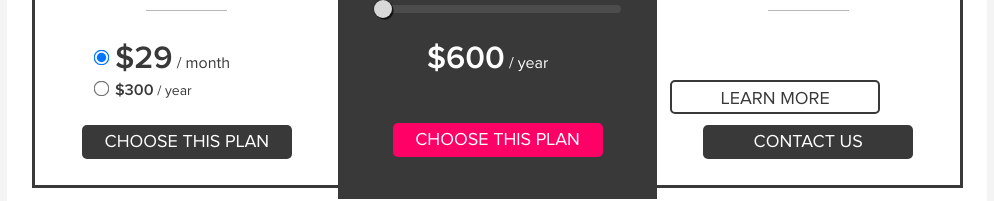
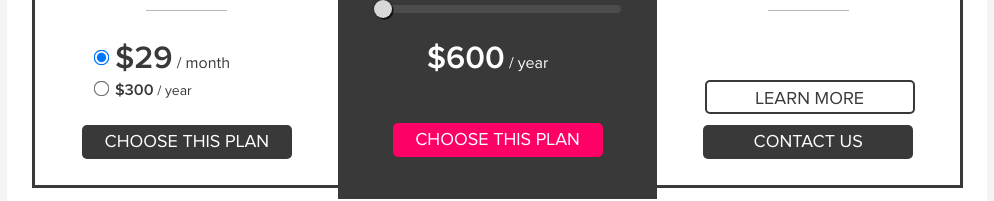
Before and after one commit to ninamarina/mural-test, a plain HTML site: page index.html in a window 1280 px wide. Shown: the part 623-824 px from the top of the page, without its empty margins (143-1137 px from the left). Drawn offline with nearby package versions, Linux system fonts and the light colour scheme.

Commit message:
styles updated

```diff
--- a/css/styles.scss
+++ b/css/styles.scss
@@ -237,14 +237,11 @@ header {
 	.column.start-up{
 		border-right: none;
 	}
-	.column.enterprise{
-		border-left: none;
-	}
 	.price{
 		text-align: left;
 		height: 114px;
 		button {
-			margin: 69px 0 0 34px;
+			margin: 69px 0 0 3px;
 			background: $white;
 			color: $grey1;
 			border: $grey1;
@@ -253,6 +250,12 @@ header {
 		}
 		p {
 			margin: 31px 0 0 -20px;
+		}
+	}
+	.column.enterprise{
+		border-left: none;
+		.price {
+			text-align: center;
 		}
 	}
 	.separator {
@@ -618,9 +621,6 @@ input[type=range].slider:focus::-ms-fill-upper {
 		.column.business {
 			width: 32%;
 		}
-		.price button {
-			margin-left: 14px;
-		}
 	}
 	.includes {
 		width: 100%;
```
Also changed, not shown: css/styles.css.
